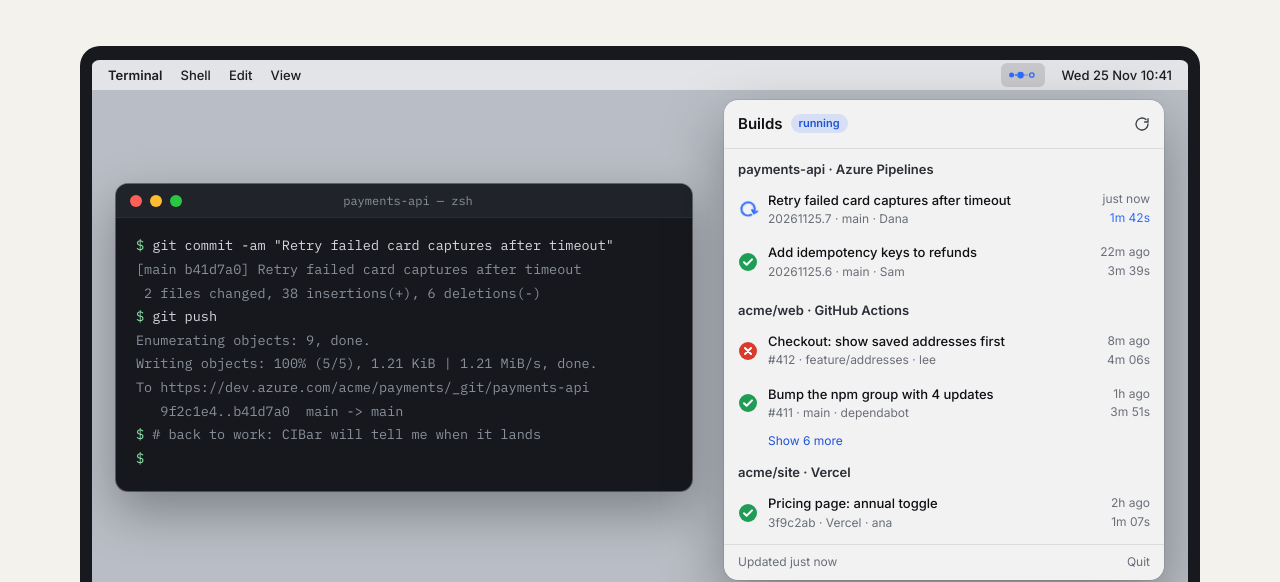
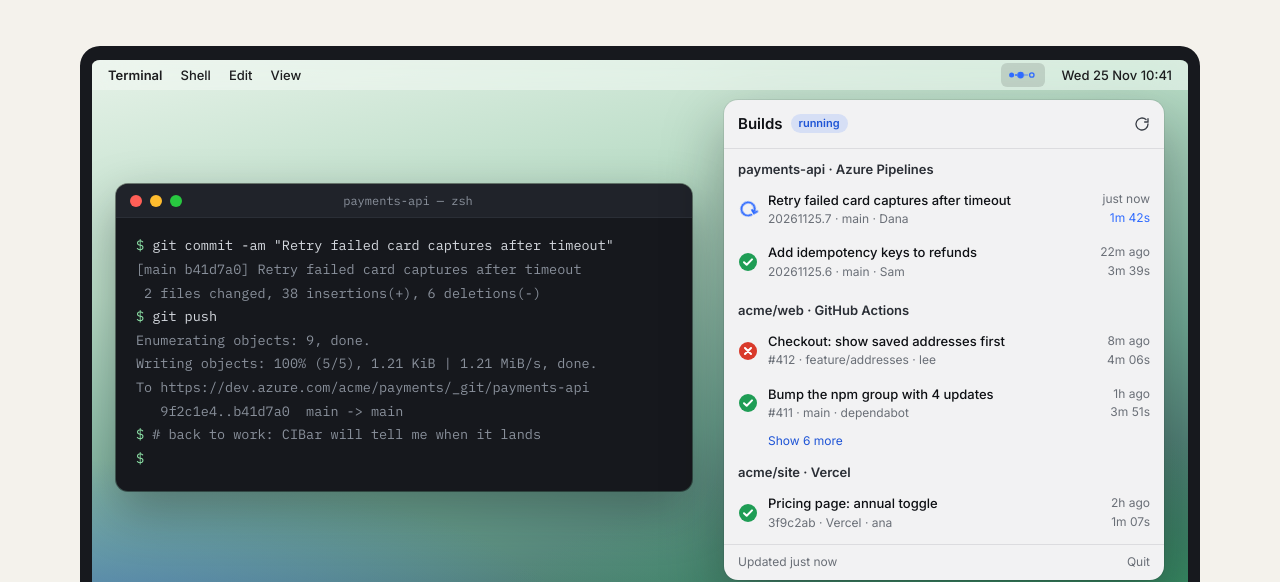
Before and after one commit to assafshafran/cibar, a plain HTML site: page site/index.html in a window 1280 px wide. Shown: the part 409-991 px from the top of the page. Drawn offline with Linux system fonts and the light colour scheme.

Commit message:
Site: a mint-to-teal wallpaper on the hero desktop, frosted menu bar
Co-Authored-By: Claude Opus 5.5 <noreply@anthropic.com>

```diff
--- a/site/index.html
+++ b/site/index.html
@@ -100,8 +100,8 @@ Download for Mac</a>
 </div>
 
 <!-- Stage: desktop with menu bar and the CIBar popover -->
-<div style="margin-top: 56px; border-radius: 20px; border: 12px solid #17191E; border-top-width: 14px; background: #B9BDC5; overflow: hidden">
-<div style="display: flex; justify-content: space-between; align-items: center; height: 30px; padding: 0 16px; background: rgba(246,246,248,0.7); color: #1D1D1F; font-size: 13px; font-weight: 500">
+<div style="margin-top: 56px; border-radius: 20px; border: 12px solid #17191E; border-top-width: 14px; background: radial-gradient(105% 80% at 90% 110%, rgba(61,190,110,0.85) 0%, rgba(61,190,110,0) 55%), radial-gradient(80% 65% at 0% 108%, rgba(74,116,206,0.75) 0%, rgba(74,116,206,0) 58%), linear-gradient(168deg, #E6F2E8 0%, #B9DCC6 30%, #6FA894 62%, #24464A 100%); overflow: hidden">
+<div style="display: flex; justify-content: space-between; align-items: center; height: 30px; padding: 0 16px; background: rgba(246,248,246,0.55); backdrop-filter: blur(20px) saturate(1.6); -webkit-backdrop-filter: blur(20px) saturate(1.6); color: #1D1D1F; font-size: 13px; font-weight: 500">
 <div style="display: flex; gap: 18px; align-items: center"><b style="font-weight: 700">Terminal</b><span>Shell</span><span class="mb-extra">Edit</span><span class="mb-extra">View</span></div>
 <div style="display: flex; gap: 16px; align-items: center">
 <span style="display: inline-flex; align-items: center; justify-content: center; width: 44px; height: 24px; border-radius: 6px; background: rgba(0,0,0,0.12)">
```
